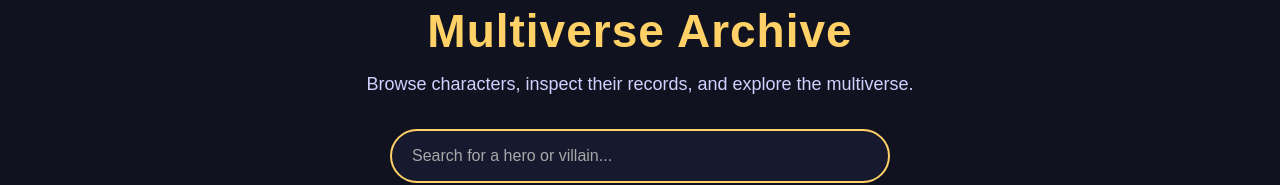
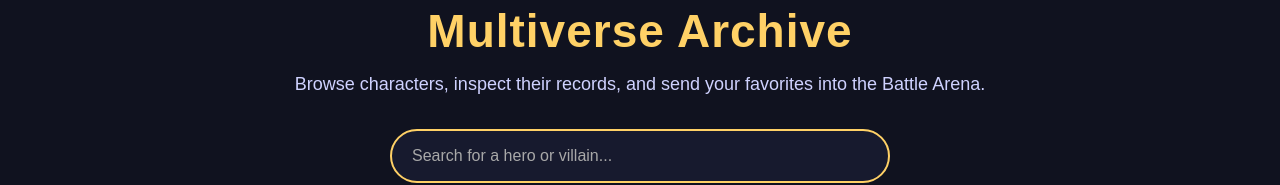
Before and after one commit to RPG-TaRon/Superhero-API, a React (Vite) app: page / in a window 1280 px wide. Shown: the part 149-334 px from the top of the page. Built offline with nearby package versions, Linux system fonts and the light colour scheme; no server answers.

Commit message:
update Home component to handle hero selection and navigation to battle

```diff
--- a/src/pages/Home.jsx
+++ b/src/pages/Home.jsx
@@ -1,14 +1,17 @@
 import { useEffect, useState } from "react";
+import { useNavigate } from "react-router-dom";
 import SearchBar from "../components/SearchBar";
 import HeroList from "../components/HeroList";
 import HeroDetails from "../components/HeroDetails";
 
-function Home() {
+function Home({ onAddToBattle }) {
   const [heroes, setHeroes] = useState([]);
   const [loading, setLoading] = useState(true);
   const [searchTerm, setSearchTerm] = useState("");
   const [visibleCount, setVisibleCount] = useState(20);
   const [selectedHero, setSelectedHero] = useState(null);
+
+  const navigate = useNavigate();
 
   useEffect(() => {
     async function fetchHeroes() {
@@ -39,6 +42,11 @@ function Home() {
     setSelectedHero(hero);
   }
 
+  function handleSendToBattle(hero) {
+    onAddToBattle(hero);
+    navigate("/battle");
+  }
+
   function handleLoadMore() {
     setVisibleCount(visibleCount + 20);
   }
@@ -48,13 +56,14 @@ function Home() {
       <h1>Multiverse Archive</h1>
 
       <p className="intro-text">
-        Browse characters, inspect their records, and explore the multiverse.
+        Browse characters, inspect their records, and send your favorites into
+        the Battle Arena.
       </p>
 
       <HeroDetails
         hero={selectedHero}
         onClose={() => setSelectedHero(null)}
-        onAddToBattle={() => setSelectedHero(null)}
+        onAddToBattle={handleSendToBattle}
       />
 
       <SearchBar searchTerm={searchTerm} onSearchChange={setSearchTerm} />
```
